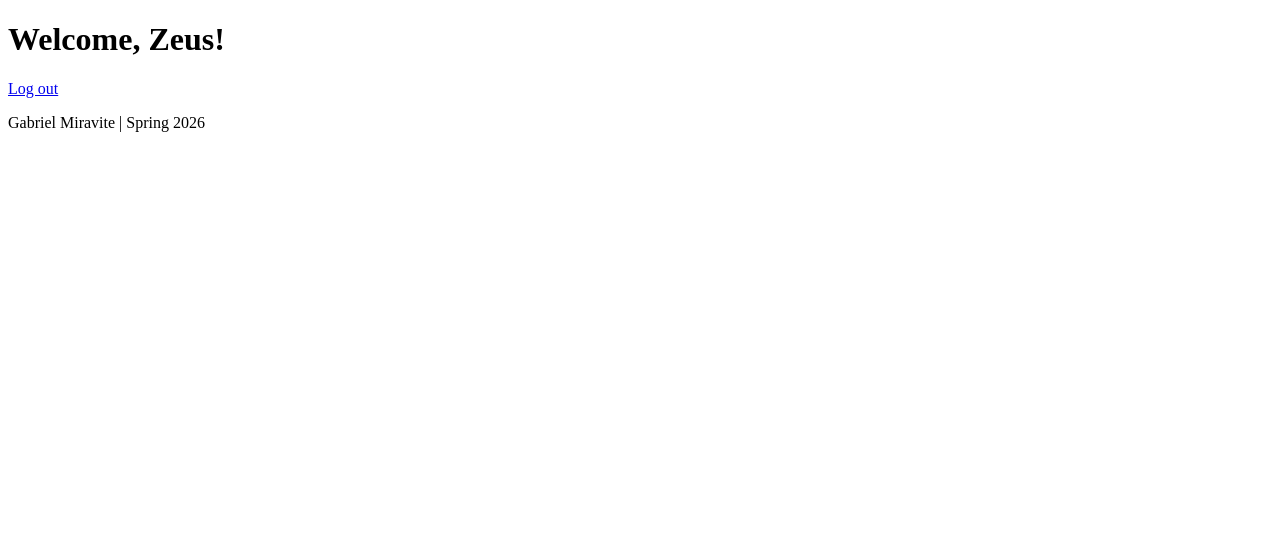
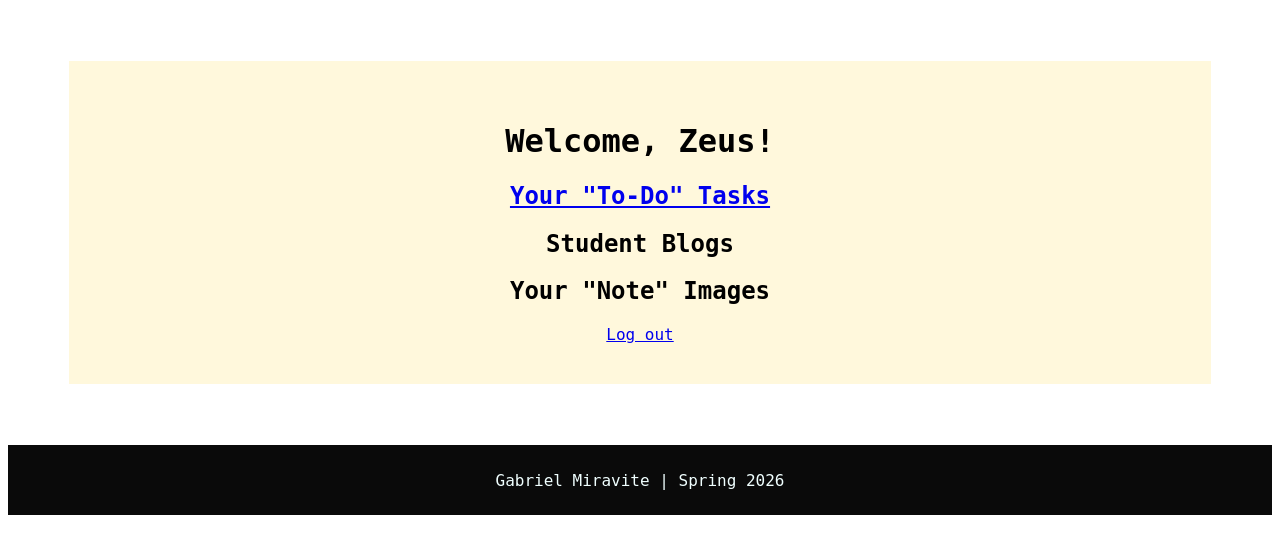
Before and after one commit to GMiraQCC/ET721_Project_Student_App, a Flask app: page /dashboard in a window 1280 px wide. Shown: the top 554 px of the page. Run offline with Flask 3, Linux system fonts and the light colour scheme; a user stored in the database is signed in.

Commit message:
Implement some styling, begin to develop the To-Do List feature

```diff
--- a/app.py
+++ b/app.py
@@ -44,6 +44,17 @@ def dashboard():
         return render_template('dashboard.html', username = session['username'])
     return redirect(url_for('login'))
 
+# LOAD TO-DO TASKS PAGE
+@app.route('/tasks')
+def tasks():
+    return render_template("tasks.html")
+
+# LOGOUT ROUTING
+@app.route('/logout')
+def logout():
+    session.clear()
+    return redirect(url_for('login'))
+
 # SIGNUP ROUTING
 @app.route('/signup', methods = ['POST', 'GET'])
 def signup():
@@ -67,12 +78,6 @@ def signup():
 
     return render_template('signup.html')
 
-# LOGOUT ROUTING
-@app.route('/logout')
-def logout():
-    session.clear()
-    return redirect(url_for('login'))
-
 # RUN APP
 if __name__ == '__main__':
     app.run(debug=True)
--- a/static/style.css
+++ b/static/style.css
@@ -0,0 +1,13 @@
+*{ box-sizing: border-box; font-family: monospace, Helvetica, sans-serif; }
+main{
+    background-color: #fff8dc;
+    text-align: center;
+    padding: 2.5rem;
+    margin: 3.8rem;
+}
+footer{
+    background-color: #0a0a0a;
+    color: #f0ffff;
+    text-align: center;
+    padding: 0.6rem;
+}
--- a/templates/dashboard.html
+++ b/templates/dashboard.html
@@ -1,5 +1,8 @@
 {% extends 'base.html' %}
 {% block content %}
     <h1>Welcome, {{username}}!</h1>
+    <a href="{{url_for('tasks')}}"><h2>Your "To-Do" Tasks</h2></a>
+    <h2>Student Blogs</h2>
+    <h2>Your "Note" Images</h2>
     <a href="{{url_for('login')}}">Log out</a>
 {% endblock %}
--- a/templates/login.html
+++ b/templates/login.html
@@ -3,6 +3,7 @@
 {% block sitetitle %}User Log-In{% endblock %}
 
 {% block content %}
+    <head><style>main{ background-color: #8affd8; }</style></head>
     <h1>User Log-In</h1>
     <form method="post" class="login_form">
         <section>
--- a/templates/signup.html
+++ b/templates/signup.html
@@ -3,6 +3,7 @@
 {% block sitetitle %}New User Sign-Up{% endblock %}
 
 {% block content %}
+    <head><style>main{ background-color: #ffb7cc; }</style></head>
     <h1>New User Sign-Up</h1>
     <form method="post" class="signup_form" onsubmit="return validatePasswordLength()">
         <section>
--- /dev/null
+++ b/templates/tasks.html
@@ -0,0 +1,6 @@
+{% extends 'base.html' %}
+{% block content %}
+    <head><style>main{ background-color: #cffdaa; }</style></head>
+    <h1>{{username}}'s "To-Do" Tasks</h1>
+    <p><a href="{{url_for('dashboard')}}">Back to Dashboard</a></p>
+{% endblock %}
```
Also changed, not shown: auth.db.
